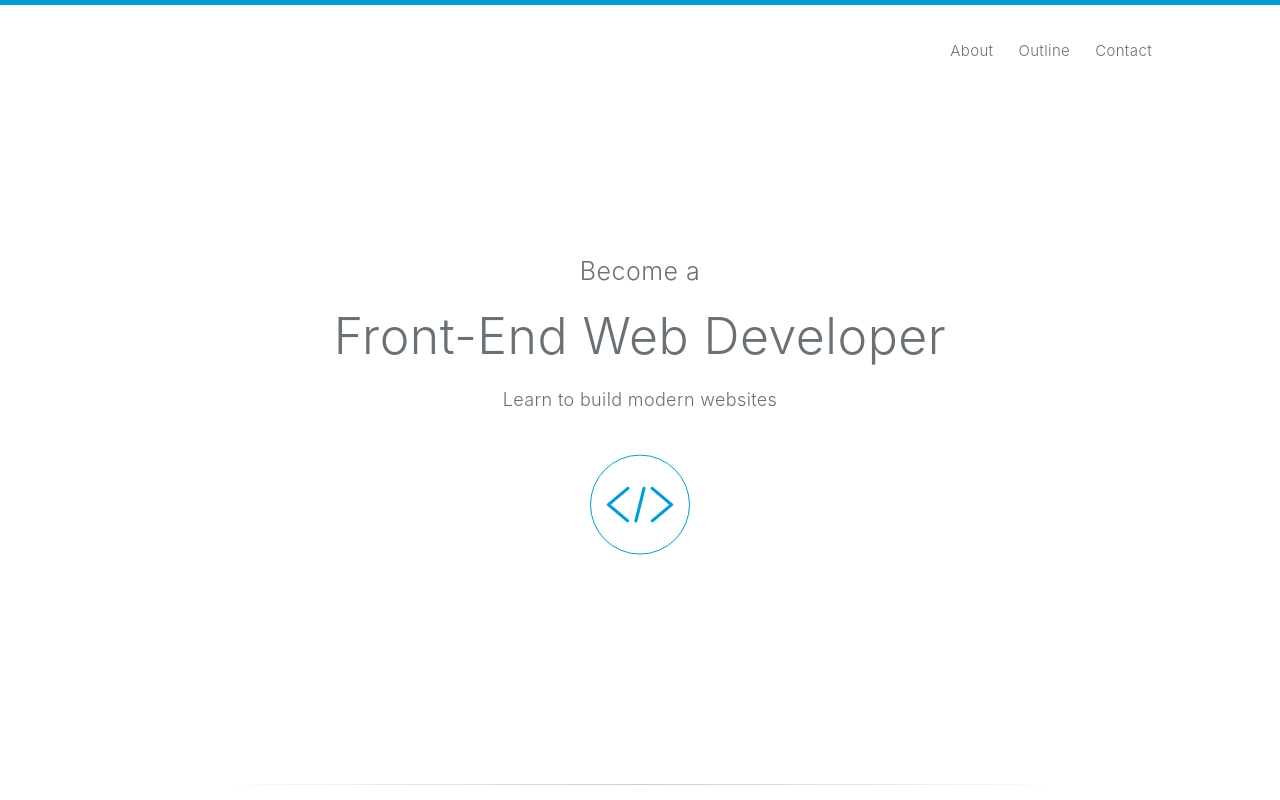
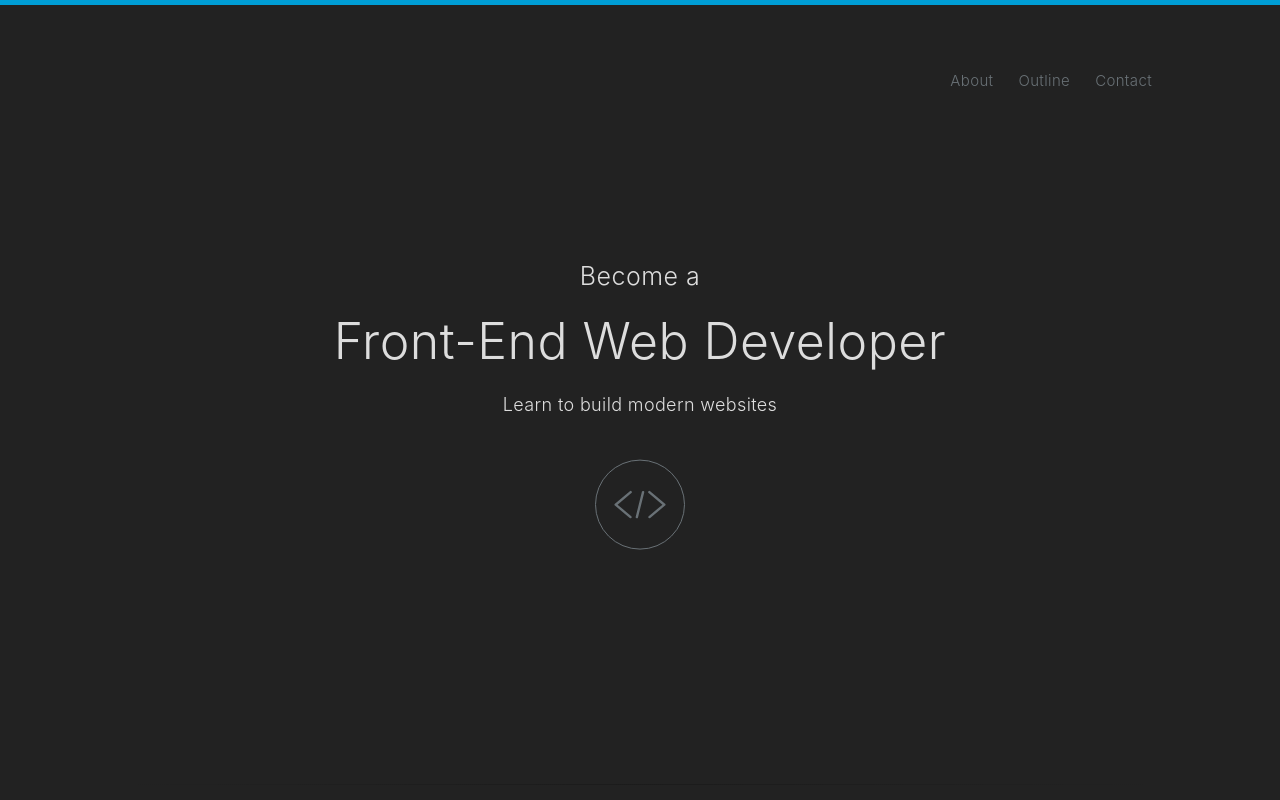
Before and after one commit to mariohernandez/frontendtraining, a website: page index.html in a window 1280 px wide. Shown: the top 800 px of the page. Drawn offline with Linux system fonts and the light colour scheme.

Commit message:
Turns hero black

```diff
--- a/index.html
+++ b/index.html
@@ -20,7 +20,8 @@
     <main class="site-content" role="main" id="top">
 
       <!-- Hero section -->
-      <section class="hero content-container">
+      <section class="hero">
+        <div class="content-container">
           <nav class="navigation" role="navigation">
             <ul class="navigation__list">
               <li class="navigation__item"><a href="#about" class="navigation__link">About</a></li>
@@ -28,6 +29,7 @@
               <li class="navigation__item"><a href="#contact" class="navigation__link">Contact</a></li>
             </ul>
           </nav>
+        </div>
 
         <div class="hero__text">
           <h1 class="hero__heading"><span>Become a</span>Front-End Web Developer</h1>
--- a/src/sass/_hero.scss
+++ b/src/sass/_hero.scss
@@ -1,5 +1,6 @@
 .hero {
   @include divider-border;
+  background: $color-mine-shaft;
   position: relative;
   height: 100vh;
 
@@ -17,6 +18,7 @@
 .hero__heading {
   font-family: $font-tertiary;
   margin-bottom: 2rem;
+  color: $color-alto;
 
   span {
     font-size: 2rem;
@@ -32,24 +34,25 @@
 
 .hero__subheading {
   margin-bottom: 4rem;
+  color: $color-alto;
 }
 
 .hero__logo {
-  width: calc(80px + 2rem);
-  height: calc(80px + 2rem);
+  width: calc(70px + 2rem);
+  height: calc(70px + 2rem);
   margin: 0 auto;
-  background: $color-white;
+  background: transparent;
   text-align: center;
   border-radius: 50%;
-  border: 1px solid $color-blue;
+  border: 1px solid $color-gray-nevada;
   padding: 1rem;
   display: flex;
   align-items: center;
   justify-content: center;
 
   .hero__icon {
-    fill: $color-blue;
-    width: 8rem;
+    fill: $color-gray-nevada;
+    width: 6rem;
     height: auto;
   }
 }
--- a/src/sass/_navigation.scss
+++ b/src/sass/_navigation.scss
@@ -22,4 +22,10 @@
   text-decoration: none;
   color: $color-gray-nevada;
   font-size: 1.5rem;
+  transition: color 0.3s ease-in-out;
+
+  &:hover,
+  &:focus {
+    color: $color-gallery;
+  }
 }
```
Also changed, not shown: dist/css/styles.css. Lines whose indentation alone changed are shown as unchanged.
